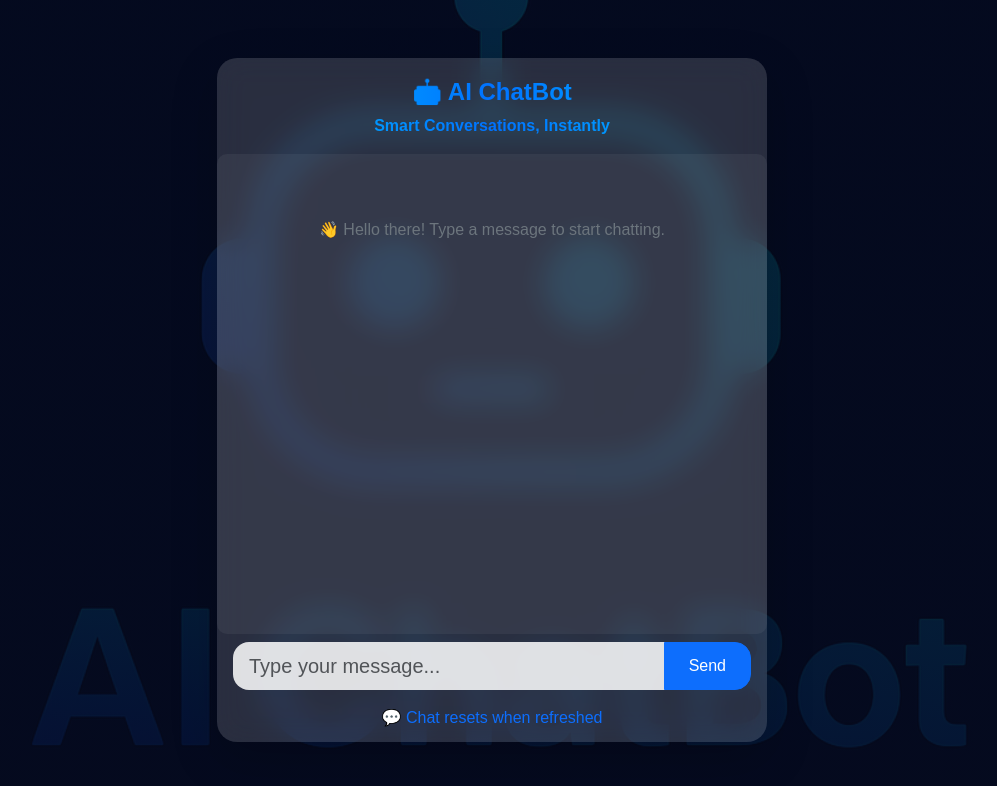
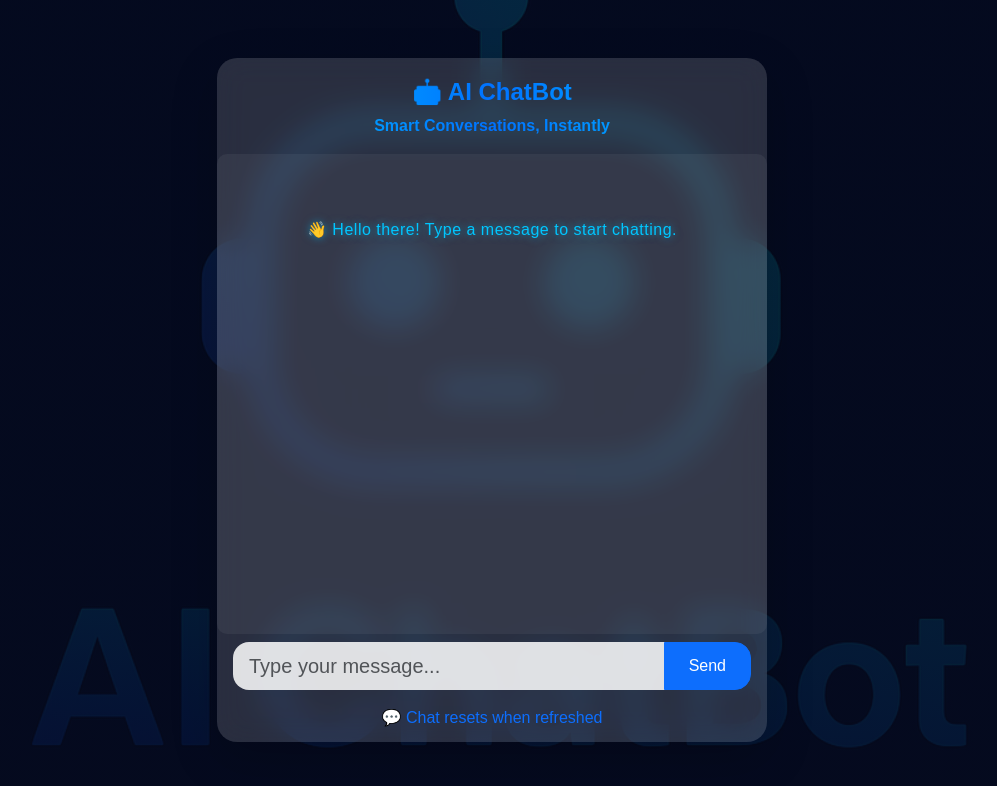
Before and after one commit to Abdul-Kalam0/AI-ChatBot, a React (Vite) app in the folder client/: page / in a window 1280 px wide. Shown: the top 786 px of the page, without its empty margins (148-1145 px from the left). Built offline with nearby package versions, Linux system fonts and the light colour scheme.

Commit message:
style: Refined UI for a more modern, smooth, and user-friendly experience

```diff
--- a/client/src/App.jsx
+++ b/client/src/App.jsx
@@ -100,7 +100,15 @@ function App() {
           }}
         >
           {messages.length === 0 && (
-            <p className="text-center text-secondary mt-5">
+            <p
+              className="text-center mt-5"
+              style={{
+                color: "#00c6ff",
+                textShadow: "0 0 8px rgba(0,198,255,0.6)",
+                fontWeight: "500",
+                letterSpacing: "0.5px",
+              }}
+            >
               👋 Hello there! Type a message to start chatting.
             </p>
           )}
@@ -137,8 +145,15 @@ function App() {
           ))}
 
           {loading && (
-            <div className="text-center text-muted mt-3">
-              <span>Bot is thinking</span>
+            <div
+              className="text-center mt-3"
+              style={{
+                color: "#00c6ff",
+                textShadow: "0 0 8px rgba(0,198,255,0.6)",
+                fontStyle: "italic",
+              }}
+            >
+              <span>🤖 Bot is thinking</span>
               <span className="dots">...</span>
             </div>
           )}
```
